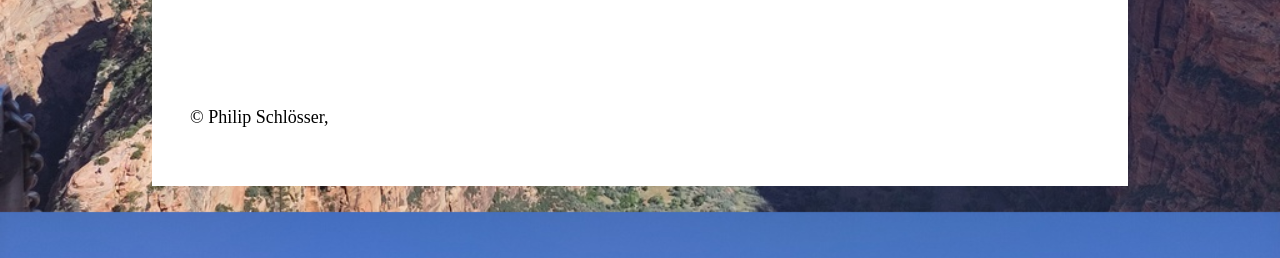
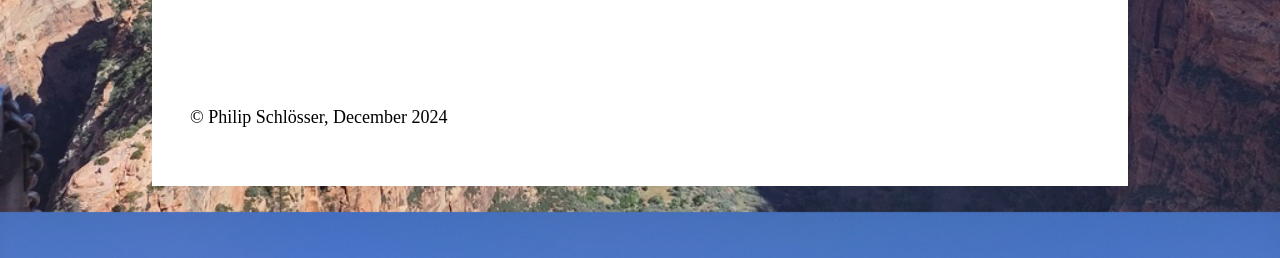
Before and after one commit to philip98/philip98.github.io, a Jekyll site: the page built from index.html, in a window 1280 px wide. Shown: the part 748-1006 px from the top of the page. Built offline with Jekyll 4.4.1, drawn with Linux system fonts in a browser that asks for light colours; some web fonts are replaced.

Commit message:
Change default layout
... to include more meta and link tags. I also hopefully fixed the date
in the footer. It now needs to be changed everytime in _config.yml.

```diff
--- a/_config.yml
+++ b/_config.yml
@@ -18,23 +18,20 @@
 # You can create any custom variable you would like, and they will be accessible
 # in the templates via {{ site.myvariable }}.
 
-title: Your awesome title
-email: your-email@example.com
+title: Philip Schlösser's Webpage
+email: philip.schloesser@ru.nl
 description: >- # this means to ignore newlines until "baseurl:"
   Write an awesome description for your new site here. You can edit this
   line in _config.yml. It will appear in your document head meta (for
   Google search results) and in your feed.xml site description.
 baseurl: "" # the subpath of your site, e.g. /blog
 url: "" # the base hostname & protocol for your site, e.g. http://example.com
-twitter_username: jekyllrb
-github_username:  jekyll
+last_modified_at: "December 2024"
 
 # Build settings
 theme: minima
 plugins:
   - jekyll-feed
-  - jekyll-last-modified-at
-
 # Exclude from processing.
 # The following items will not be processed, by default.
 # Any item listed under the `exclude:` key here will be automatically added to
--- a/_layouts/default.html
+++ b/_layouts/default.html
@@ -3,9 +3,14 @@
 	<head>
 		<script id="MathJax-script" async src="https://cdn.jsdelivr.net/npm/mathjax@3/es5/tex-mml-chtml.js"></script>
 		<meta charset="utf-8">
-		<meta name="title" content="{{ page.title }}">
+		<meta name="description" content="{{ page.description }}">
+		<meta name="keywords" content="mathematics, music, personal webpage">
+		<meta name="author" content="Philip Schlösser">
+		<meta name="viewport" content="width=device-width, initial-scale=1.0">
 		<title>{{ page.title }}</title>
 		<link rel="stylesheet" href="/assets/css/main.css">
+		<link rel="author" href="/">
+		<link rel="license" href="https://creativecommons.org/licenses/by-sa/4.0/">
 	</head>
 	<body>
 		<nav><ul>
@@ -17,7 +22,7 @@
 		{{ content }}
 		</article>
 		<footer>
-			<p>© Philip Schlösser, {{ page.last_modified_at | date: '%B %Y' }}</p>
+			<p>© Philip Schlösser, {{ site.last_modified_at }}</p>
 		</footer>
 	</body>
 </html>
```
